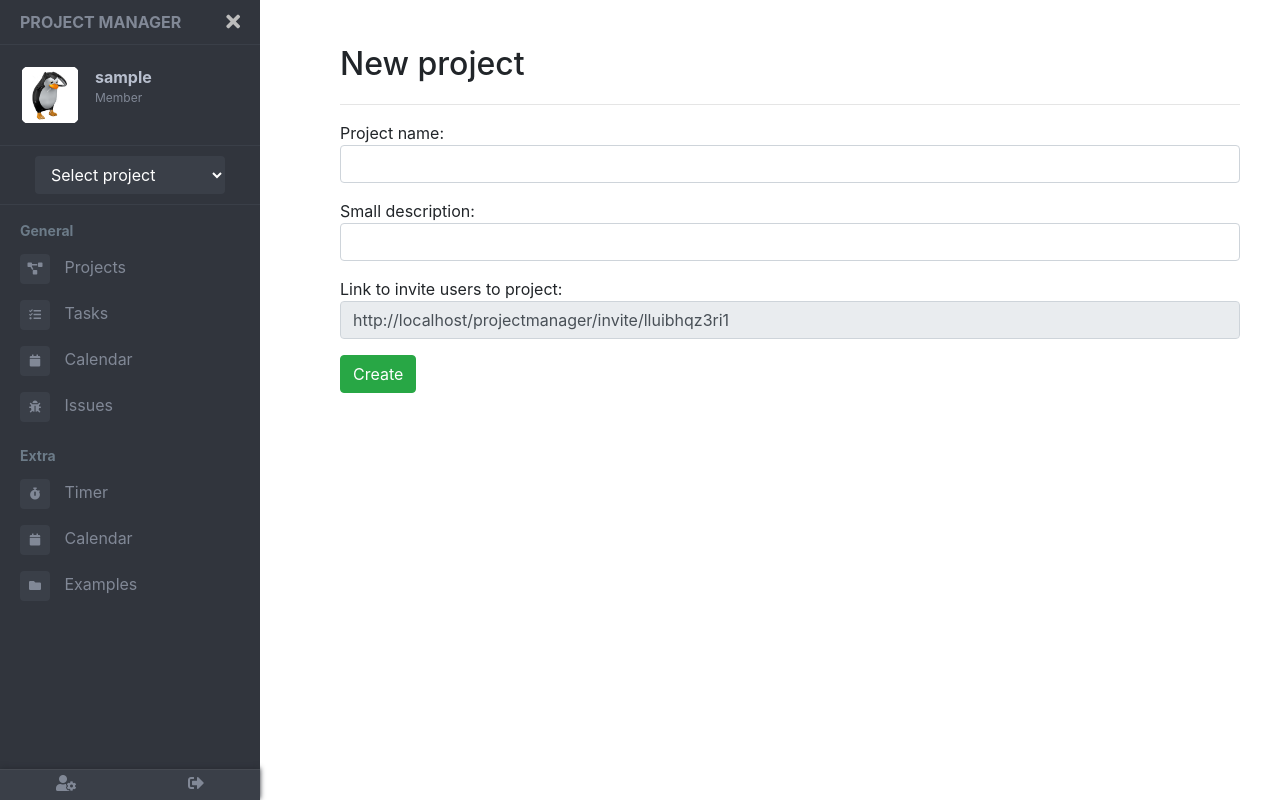
After one commit to Kaentos/ProjectManager, a PHP site: page /projectmanager/dashboard/newproject.php in a window 1280 px wide. The commit adds this page. Run offline with PHP 8.4, Linux system fonts and the light colour scheme; the visitor is signed in with stand-in values (Sample User, id 1); tables that the repository leaves empty or names only in its code hold one stand-in row (values such as "Sample post"); some libraries are stand-ins or nearby versions.

Commit message:
add content to new project page

```diff
--- /dev/null
+++ b/dashboard/newproject.php
@@ -0,0 +1,101 @@
+<?php
+    session_start();
+    if (!isset($_SESSION["user"])){
+        header("Location: /projectmanager/");
+    } else {
+        $dbHost = "localhost";
+        $dbUser = "root";
+        $dbPassword = "";
+        $dbName = "pmanager";
+        $conn = new mysqli($dbHost, $dbUser, $dbPassword, $dbName);
+
+        $UserData = array();
+        $query = "SELECT * FROM  user WHERE id=".$_SESSION["user"]["id"];
+        if ($result = $conn->query($query)) {
+            if ($result->num_rows == 1){
+                if ($row = $result->fetch_array(MYSQLI_ASSOC)){
+                    $UserData += ["id" => $row["id"]];
+                    $UserData += ["username" => $row["username"]];
+                    $UserData += ["role" => $row["role"]];
+                    $_SESSION["user"]["role"] = $row["role"];
+                } else {
+                    printf("MAJOR ERROR CAN'T CONVERT USER ROW TO ARRAY");
+                    die();
+                }
+            } else {
+                die();
+            }
+            $result->close();
+        } else {
+            printf("Error in select user query");
+            die();
+        }
+    }
+
+    $InviteCode = substr(str_shuffle(str_repeat("0123456789abcdefghijklmnopqrstuvwxyz", 5)), 0, 12);
+?>
+
+<html lang="en">
+    <head>
+        <meta charset="UTF-8">
+        <meta http-equiv="X-UA-Compatible" content="IE=edge">
+        <meta name="viewport" content="user-scalable=no, initial-scale=1, maximum-scale=1, minimum-scale=1, width=320, height=device-height, target-densitydpi=medium-dpi" />
+        <title>Home</title>
+        <meta name="description" content="Project Manager">
+        <meta name="author" content="Miguel Magueijo">
+        <link rel="icon" href="/projectmanager/img/icon.png">
+
+        <!-- CSS -->
+        <link rel="stylesheet" href="https://use.fontawesome.com/releases/v5.9.0/css/all.css" integrity="sha384-i1LQnF23gykqWXg6jxC2ZbCbUMxyw5gLZY6UiUS98LYV5unm8GWmfkIS6jqJfb4E" crossorigin="anonymous">
+        <!-- Remove comment to get local fontawesome, comment link above -->
+        <!-- <link rel="stylesheet" href="/projectmanager/fontawesome/css/all.css"> -->
+        <link rel="stylesheet" href="/projectmanager/css/db.css">
+        <link rel="stylesheet" href="/projectmanager/css/Custom.css">
+        <link rel="stylesheet" href="/projectmanager/css/bootstrap.min.css">
+    </head>
+
+    <body>
+        <div class="page-wrapper chiller-theme toggled">
+            <?php include "$_SERVER[DOCUMENT_ROOT]/projectmanager/sidebar/bar.php"; ?>
+
+
+            <main class="page-content">
+                <div class="container-fluid">
+                    <div>
+                        <span style="font-size:2rem; font-weight: 500;">New project</span>
+                    </div>
+                    <hr>
+                    <form method="post" class="row" action="">
+                        <div class="col-md-12">
+                            Project name:
+                            <div class="form-group">
+                                <input type="text" class="form-control" name="name" autocomplete="off" />
+                            </div>
+                            Small description:
+                            <div class="form-group">
+                                <input type="text" class="form-control" name="des" autocomplete="off" />
+                            </div>
+                        </div>
+                        <div class="col-md-12">
+                            Link to invite users to project:
+                            <div class="form-group">
+                                <span class="form-control" readonly>http://localhost/projectmanager/invite/<?php echo $InviteCode ?></span>
+                            </div>
+                        </div>
+                        <div class="col-md-12">
+                            <input type="submit" class="btn btn-success" name="projectC" value="Create"/>
+                        </div>
+                    </form>
+                </div>
+            </main>
+
+        </div>
+
+        <!-- Scripts -->
+        <script src="https://code.jquery.com/jquery-3.3.1.slim.min.js" integrity="sha384-q8i/X+965DzO0rT7abK41JStQIAqVgRVzpbzo5smXKp4YfRvH+8abtTE1Pi6jizo" crossorigin="anonymous"></script>
+        <script src="https://cdnjs.cloudflare.com/ajax/libs/popper.js/1.14.7/umd/popper.min.js" integrity="sha384-UO2eT0CpHqdSJQ6hJty5KVphtPhzWj9WO1clHTMGa3JDZwrnQq4sF86dIHNDz0W1" crossorigin="anonymous"></script>
+        <script src="//cdnjs.cloudflare.com/ajax/libs/jquery/3.2.1/jquery.min.js"></script>
+        <script src="/projectmanager/js/db.js"></script>
+        <script src="/projectmanager/js/bootstrap.min.js"></script>
+    </body>
+</html>
--- a/dashboard/projects.php
+++ b/dashboard/projects.php
@@ -80,7 +80,7 @@
                 <div class="container-fluid">
                     <div>
                         <span style="font-size:2rem; font-weight: 500;">All projects</span>
-                        <input type="submit" value="New Project" class="btn btn-success float-right" style="margin-top:8px">
+                        <a href="newproject.php" class="btn btn-success float-right" style="margin-top:8px; color:white;">New Project</a>
                     </div>
                     <hr>
                     <div class="card-deck">
```
